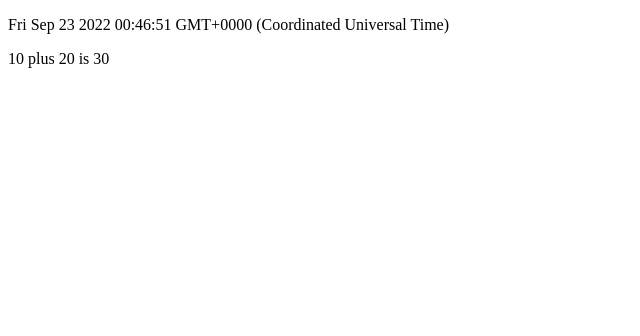
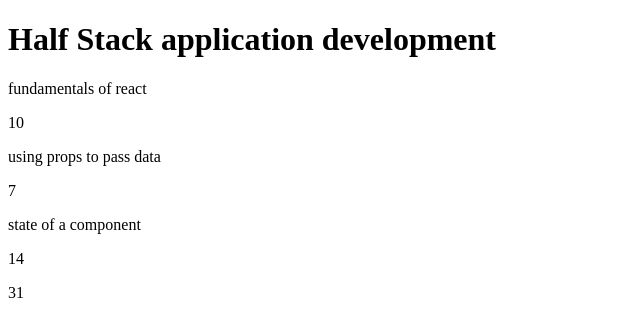
Before and after one commit to dohboy97/react, a React (Create React App) app in the folder part1/: page / in a window 1280 px wide. Shown: the top 336 px of the page, without its empty margins (0-640 px from the left). Built offline with nearby package versions, Linux system fonts and the light colour scheme.

Commit message:
basic componentry

```diff
--- a/part1/src/App.js
+++ b/part1/src/App.js
@@ -1,16 +1,51 @@
-function App (){
+const App = () => {
 
 
-  const now = new Date()
-  const a = 10
-  const b = 20
-
-  return(
-  <div>
-    <p>{now.toString()}</p>
-    <p>{a} plus {b} is {a+b}</p>
-  </div>
-)
+  function Header (props){
+    return(
+      <div>
+        <h1>{props.name}</h1>
+      </div>
+    )
   }
 
+  function Content (props){
+    return(
+      <div>
+        <p>{props.name}</p>
+        <p>{props.exercises}</p>
+      </div>
+    )
+  }
+  function Total (props){
+    return(
+      <div>
+        <p>{props.exercises.reduce((acc,c)=>acc+c,0)}</p>
+      </div>
+    )
+  }
+
+  const course = {
+    name:'Half Stack application development',
+    parts:[
+      {name:'fundamentals of react',
+    exercises:10},
+    {name:'using props to pass data',
+    exercises:7},
+    {name:'state of a component',
+    exercises:14}
+    ]
+  }
+
+  return (
+    <div>
+     <Header name = {course.name} />
+     <Content name = {course.parts[0].name} exercises = {course.parts[0].exercises}/>
+     <Content name = {course.parts[1].name} exercises = {course.parts[1].exercises}/>
+     <Content name = {course.parts[2].name} exercises = {course.parts[2].exercises}/>
+     <Total exercises = {[course.parts[0].exercises,course.parts[1].exercises,course.parts[2].exercises]} />
+    </div>
+  )
+}
+
 export default App
```
